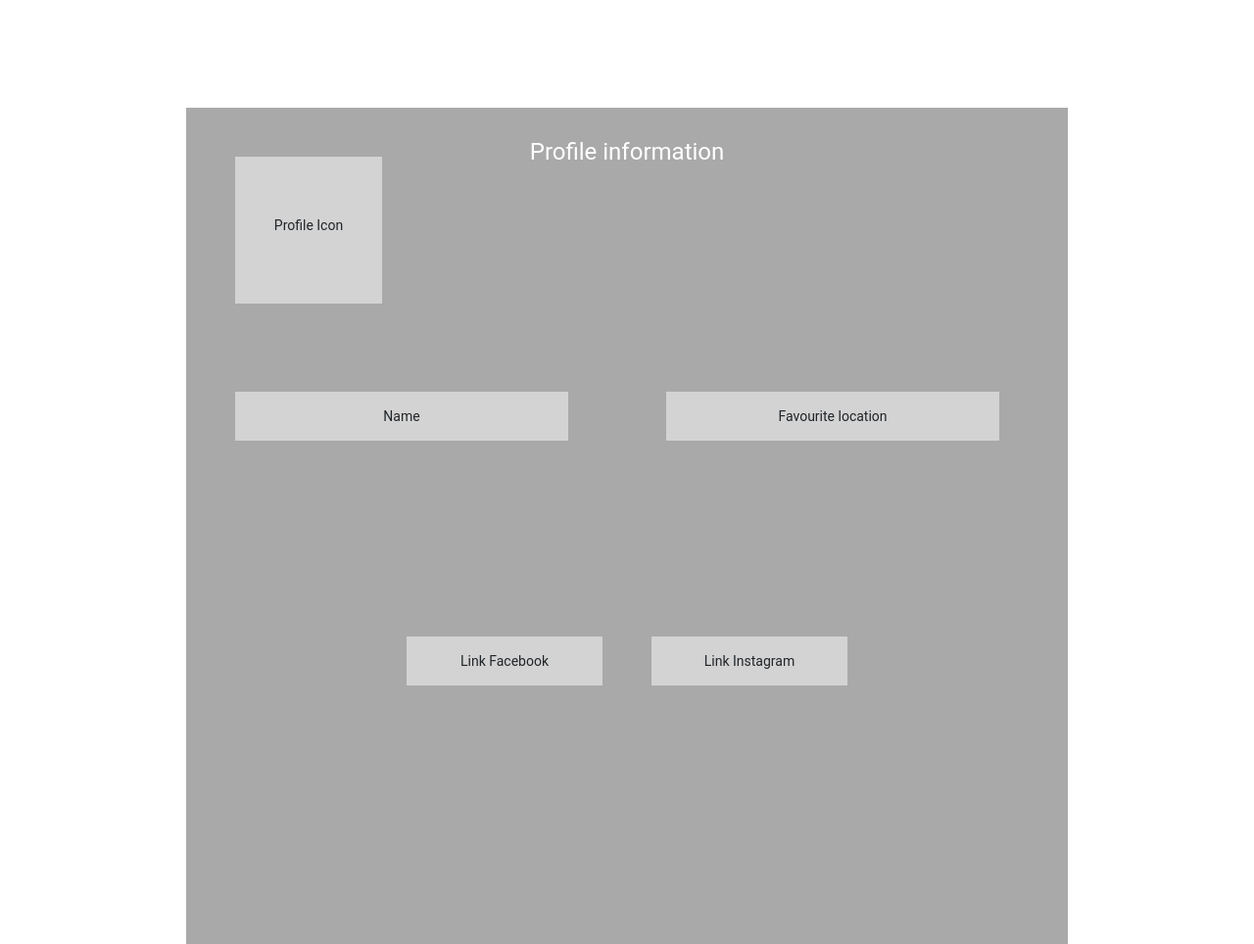
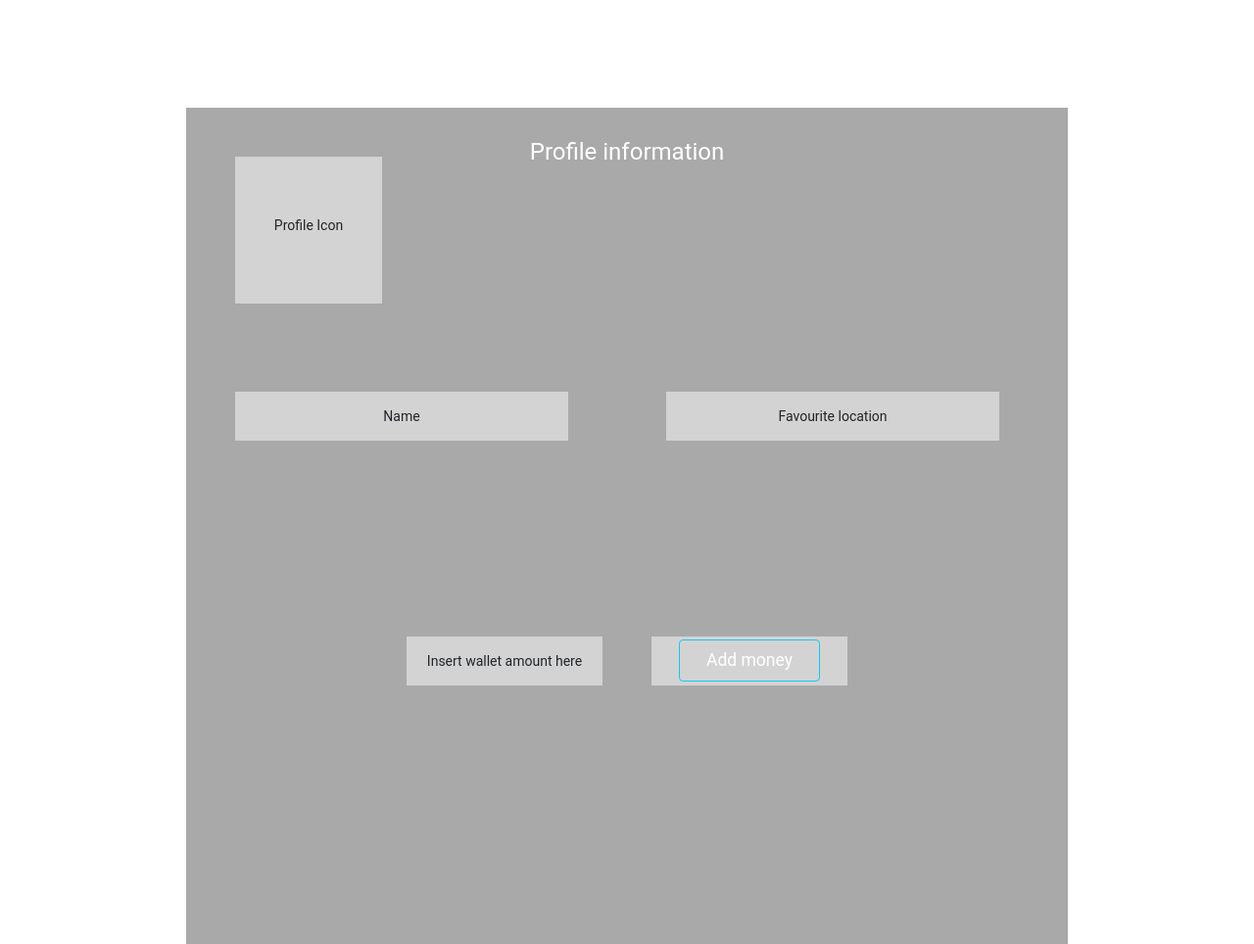
Before and after one commit to Megabd/CafeAnalog2, a website built with webpack: page public/Profile.html in a window 1280 px wide. Shown: the part 133-1097 px from the top of the page at 98% size. Built offline with nearby package versions, Linux system fonts and the light colour scheme; some packages are replaced by stand-ins of ours; no server answers.

Commit message:
Added new sections to profile with an add money button and a wallet

```diff
--- a/public/Profile.html
+++ b/public/Profile.html
@@ -71,13 +71,23 @@
   </div>
 
   <div class="linkWithFacebook">
-    Link Facebook
+    Insert wallet amount here
   </div>
 
   <div class="linkWithInstagram">
-    Link Instagram
+
+    <div class="container">
+
+      <a href = "Receipt.html" style = "text-decoration: none;"><div class="center">
+        <button type="button" class="btn btn-info btn-lg btn-block profileAddMoney" data-mdb-ripple-color="#ffffff">
+          <div class="white">Add money</div>
+        </button>
+      </div></a>
+
   </div>
 
+
+</div>
 </div>
 <script src="https://code.jquery.com/jquery-2.1.3.min.js"></script>
 <script src="http://maxcdn.bootstrapcdn.com/bootstrap/3.3.1/js/bootstrap.min.js"></script>
--- a/public/styles/style.css
+++ b/public/styles/style.css
@@ -422,6 +422,13 @@ div.image::before {
     margin-top: 1%;
 }
 
+.profileAddMoney {
+    background-color:lightgrey;
+    width: 80%;
+    margin-top: 2%;
+    margin-bottom: 2%;
+}
+
 @media(min-width:481px) and (max-width:768px) {
     /* Menupage */
     .productcard {
```
